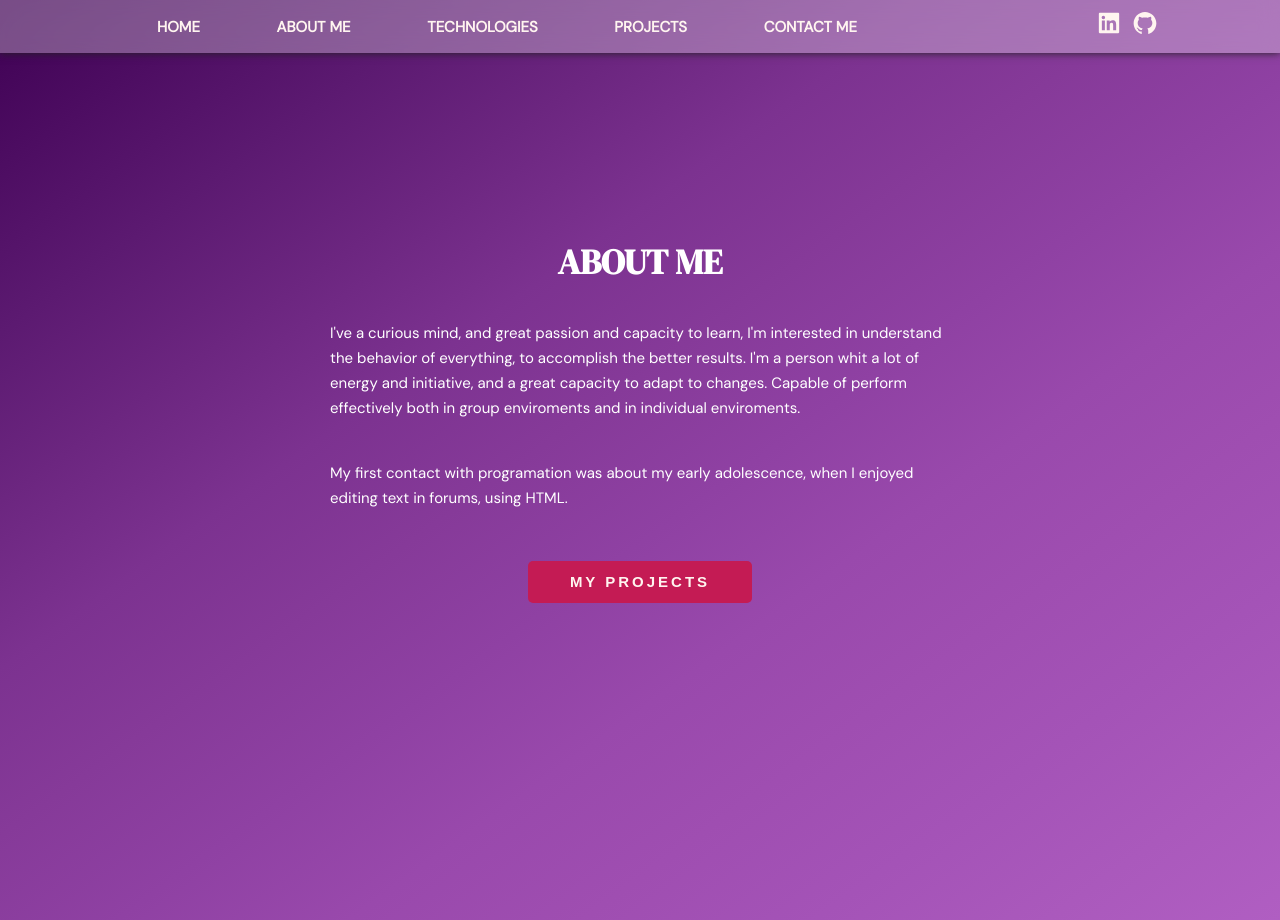
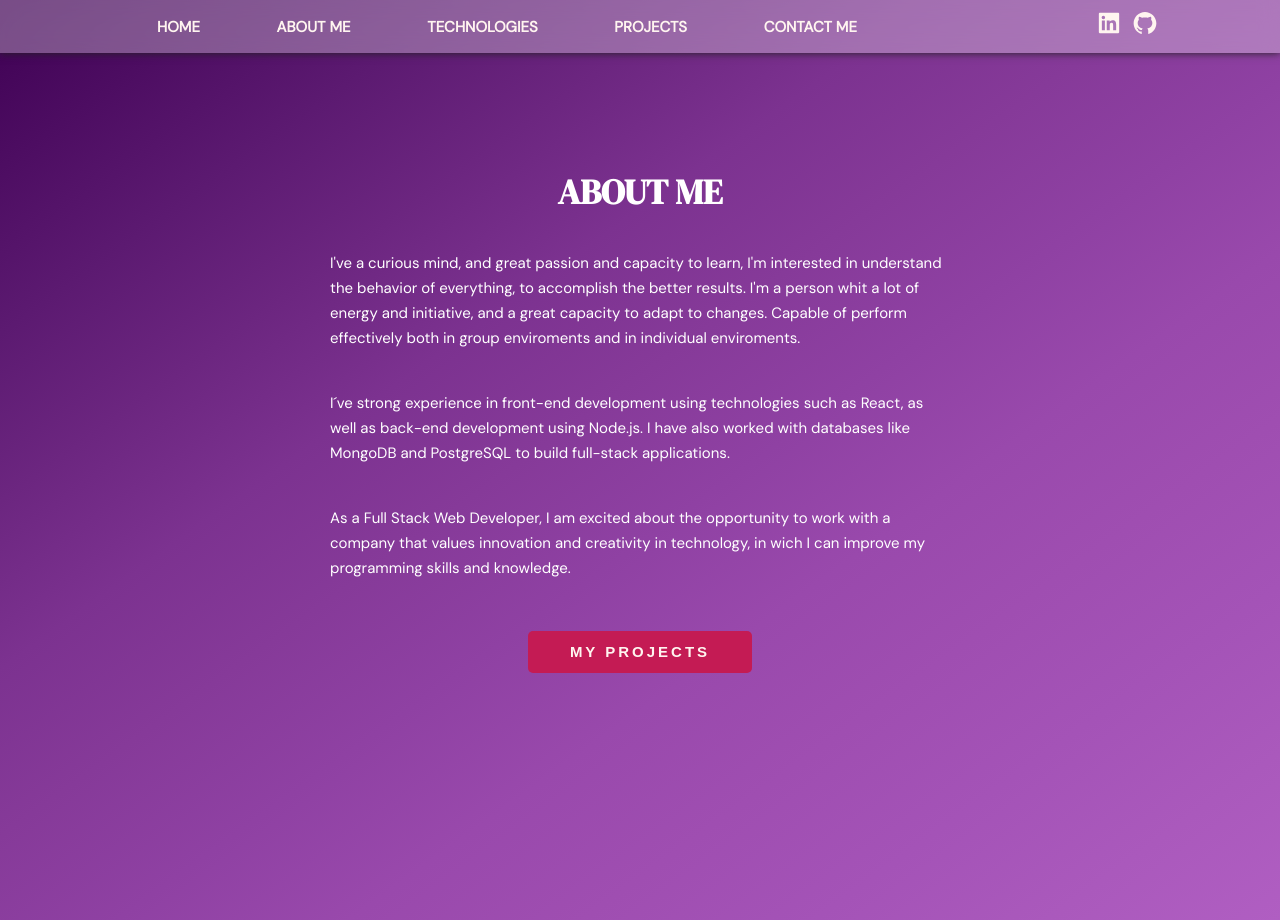
Before and after one commit to diazjoaquin/My-Portfolio, a React (Create React App) app: page /about in a window 1280 px wide. Built offline with nearby package versions, Linux system fonts and the light colour scheme.

Commit message:
change about description

```diff
--- a/src/components/About/About.jsx
+++ b/src/components/About/About.jsx
@@ -15,9 +15,12 @@ export default function About () {
                 <p className={a.title}>About Me</p>
                 <p className={a.description}>I've a curious mind, and great passion and capacity to learn, I'm interested in understand the behavior of everything, to accomplish the better results. I'm a person whit a lot of energy and initiative, and a great capacity to adapt to changes.
     Capable of perform effectively both in group enviroments and in individual enviroments.</p>
-    <p className={a.description}>My first contact with programation was about my early adolescence, when I enjoyed
-     editing text in forums, using HTML.
+    <p className={a.description}>I´ve strong experience in front-end development using technologies such as React,
+as well as back-end development using Node.js. I have also worked with databases
+like MongoDB and PostgreSQL to build full-stack applications.
     </p>
+    <p className={a.description}>As a Full Stack Web Developer, I am excited about the opportunity to work with a company that values
+innovation and creativity in technology, in wich I can improve my programming skills and knowledge.</p>
         <Link to={'/projects'}>
             <button>
                 <span className={a.label}>My projects</span>
```
